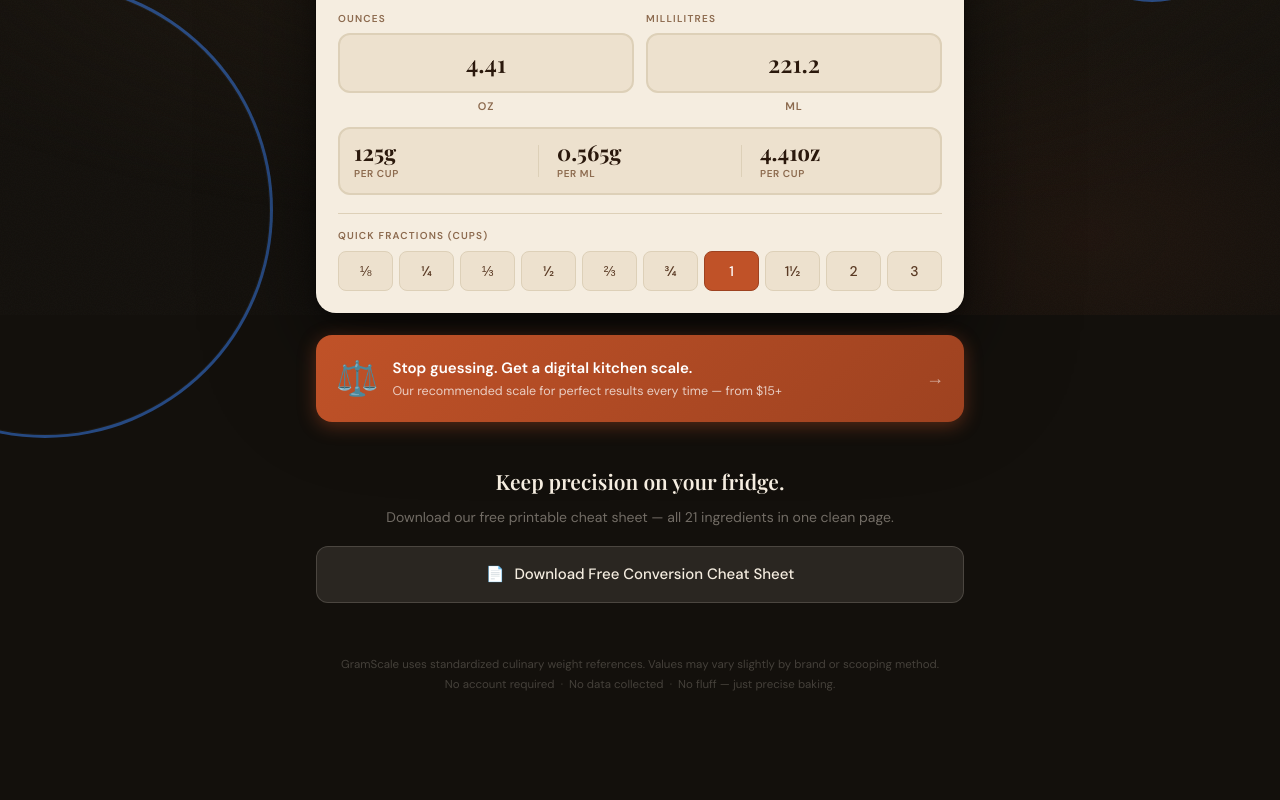
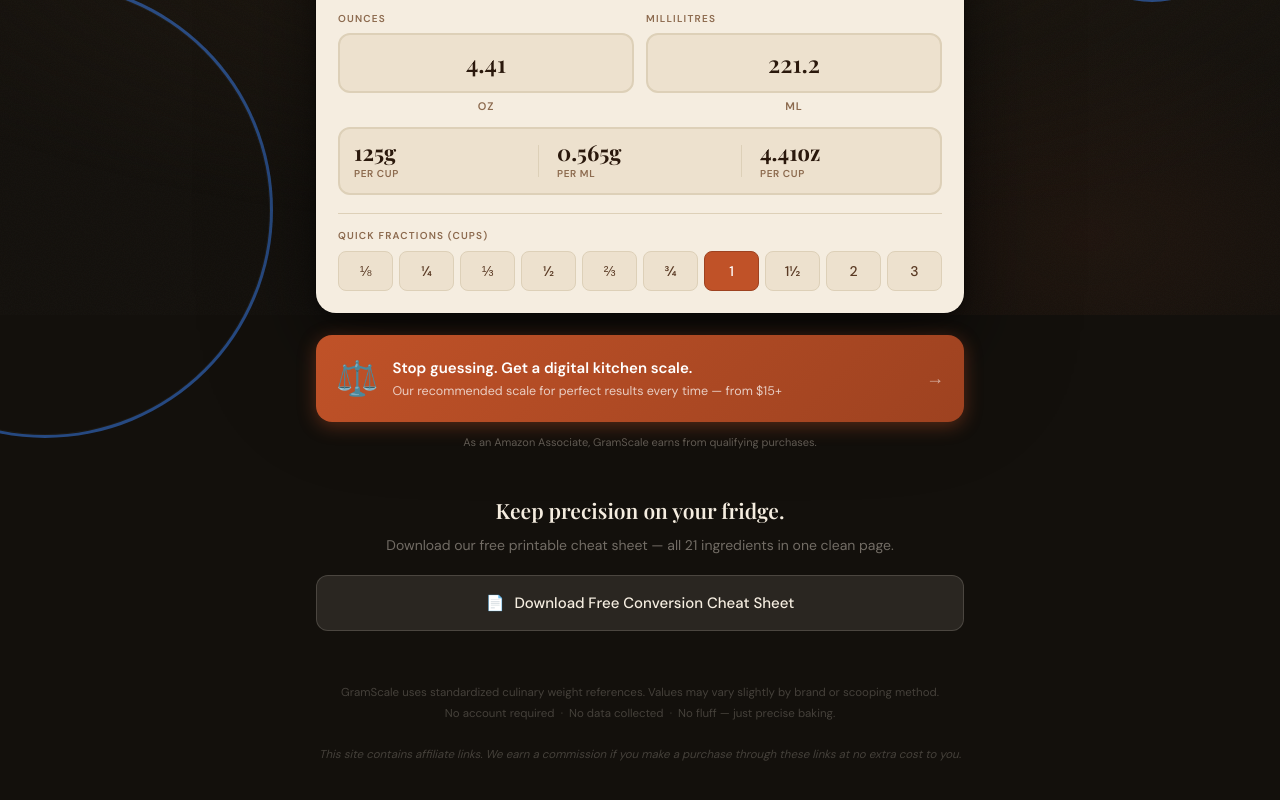
Before and after one commit to richardstefani/CupToGramsCoverter, a website: page index.html in a window 1280 px wide. Shown: the part 485-1285 px from the top of the page. Before the commit the page ends 1261 px from the top, so only its background shows below. Drawn offline with nearby package versions, Linux system fonts and the light colour scheme; a web font is replaced by a local one.

Commit message:
Add files via upload

```diff
--- a/index.html
+++ b/index.html
@@ -525,6 +525,11 @@
             </a>
         </div>
 
+        <!-- Affiliate Disclosure -->
+        <p style="font-size:11px;color:rgba(245,237,224,0.35);text-align:center;margin-top:12px;">
+            As an Amazon Associate, GramScale earns from qualifying purchases.
+        </p>
+
         <!-- Cheat Sheet -->
         <div class="rise rise-d4" style="margin-top:44px;text-align:center;">
             <div class="font-display" style="font-size:21px;font-weight:600;color:var(--parchment);margin-bottom:8px;">
@@ -542,7 +547,9 @@
         <div style="margin-top:52px;">
             <p class="footnote">
                 GramScale uses standardized culinary weight references. Values may vary slightly by brand or scooping method.<br>
-                No account required &nbsp;·&nbsp; No data collected &nbsp;·&nbsp; No fluff — just precise baking.
+                No account required &nbsp;·&nbsp; No data collected &nbsp;·&nbsp; No fluff — just precise baking.<br>
+                <br>
+                <em>This site contains affiliate links. We earn a commission if you make a purchase through these links at no extra cost to you.</em>
             </p>
         </div>
 
```
